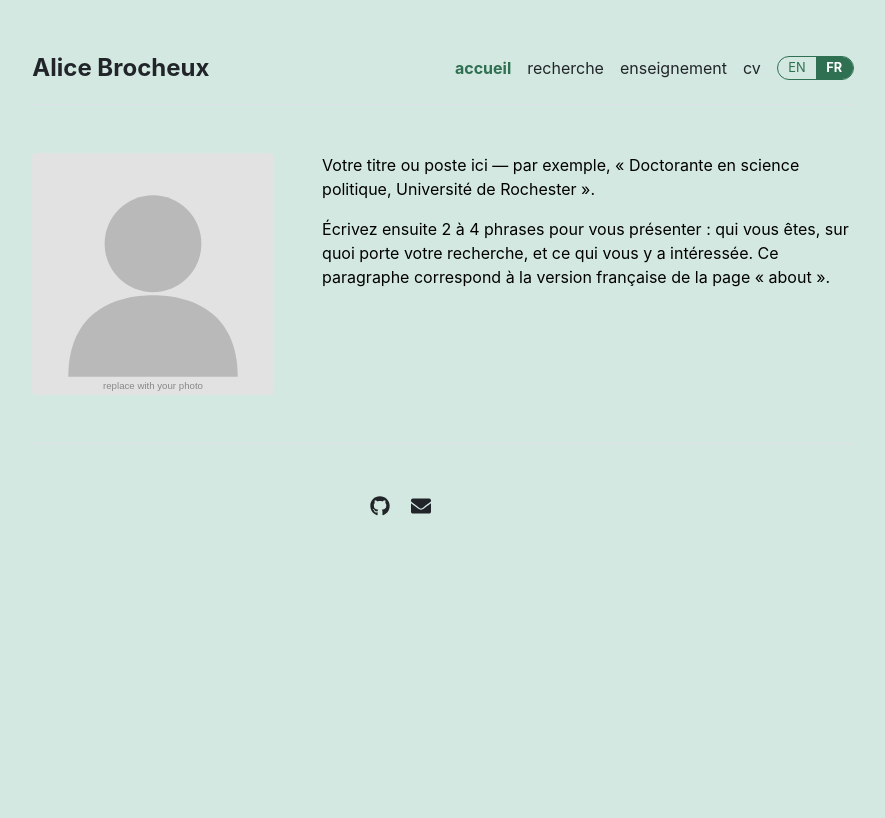
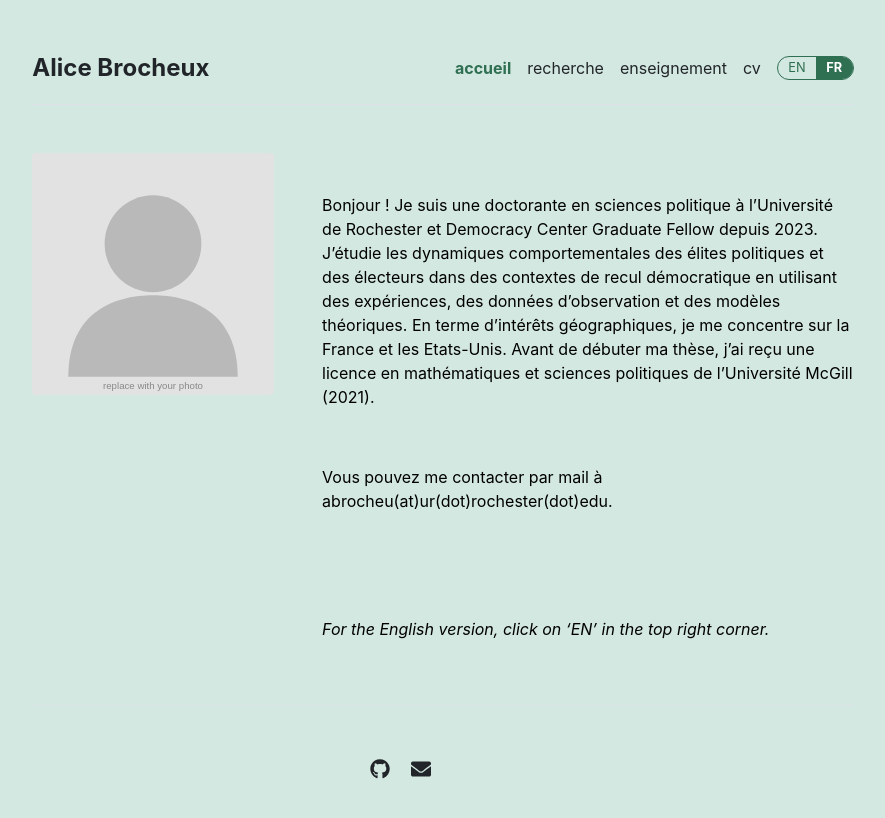
Before and after one commit to AliceBrocheux/alicebrocheux.github.io, a Jekyll site: the page built from fr/index.md, in a window 1280 px wide. Shown: the top 818 px of the page, without its empty margins (197-1082 px from the left). Built offline with Jekyll 4.4.1, drawn with Linux system fonts in a browser that asks for light colours.

Commit message:
Update index.md

```diff
--- a/fr/index.md
+++ b/fr/index.md
@@ -1,12 +1,18 @@
 ---
 layout: about
-title: "Accueil"
+title: ""
 lang: fr
 ---
 
-Votre titre ou poste ici — par exemple, « Doctorante en science politique,
-Université de Rochester ».
+<br>
 
-Écrivez ensuite 2 à 4 phrases pour vous présenter : qui vous êtes, sur quoi
-porte votre recherche, et ce qui vous y a intéressée. Ce paragraphe
-correspond à la version française de la page « about ».
+Bonjour ! Je suis une doctorante en sciences politique à l'Université de Rochester et Democracy Center Graduate Fellow depuis 2023. J'étudie les dynamiques comportementales des élites politiques et des électeurs dans des contextes de recul démocratique en utilisant des expériences, des données d'observation et des modèles théoriques. En terme d'intérêts géographiques, je me concentre sur la France et les Etats-Unis.
+Avant de débuter ma thèse, j'ai reçu une licence en mathématiques et sciences politiques de l'Université McGill (2021).
+
+<br>
+
+Vous pouvez me contacter par mail à abrocheu(at)ur(dot)rochester(dot)edu.
+
+<br><br><br>
+
+_For the English version, click on 'EN' in the top right corner._
```
